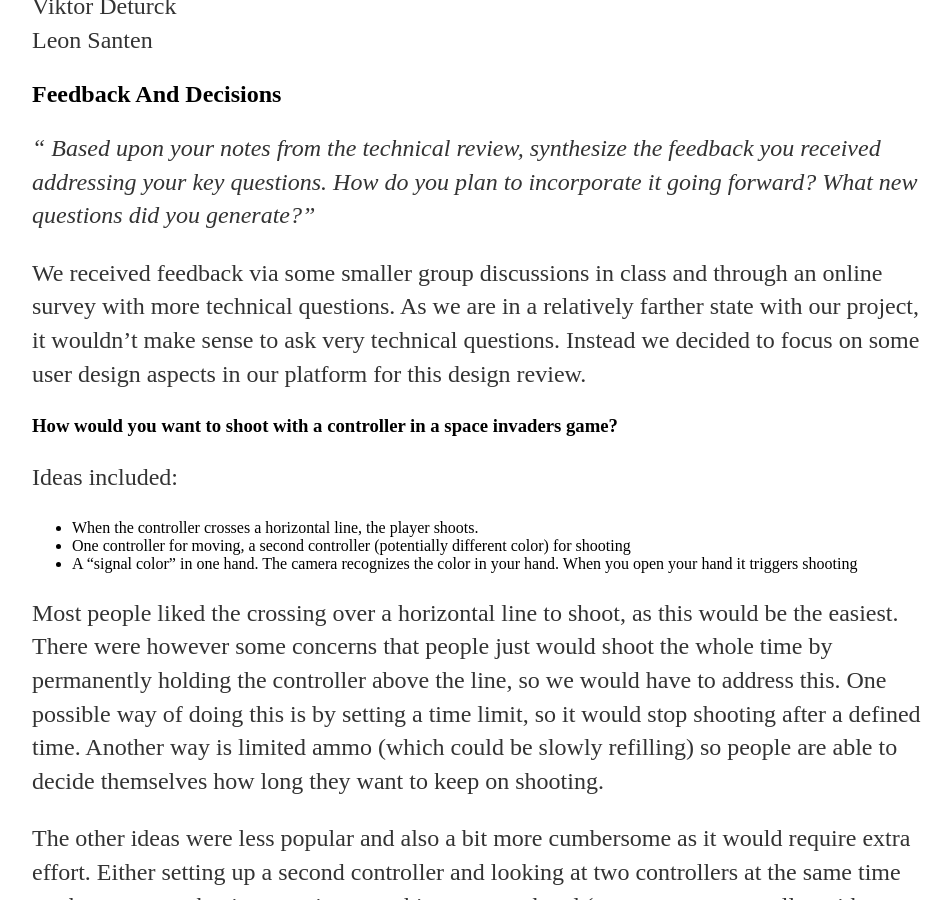
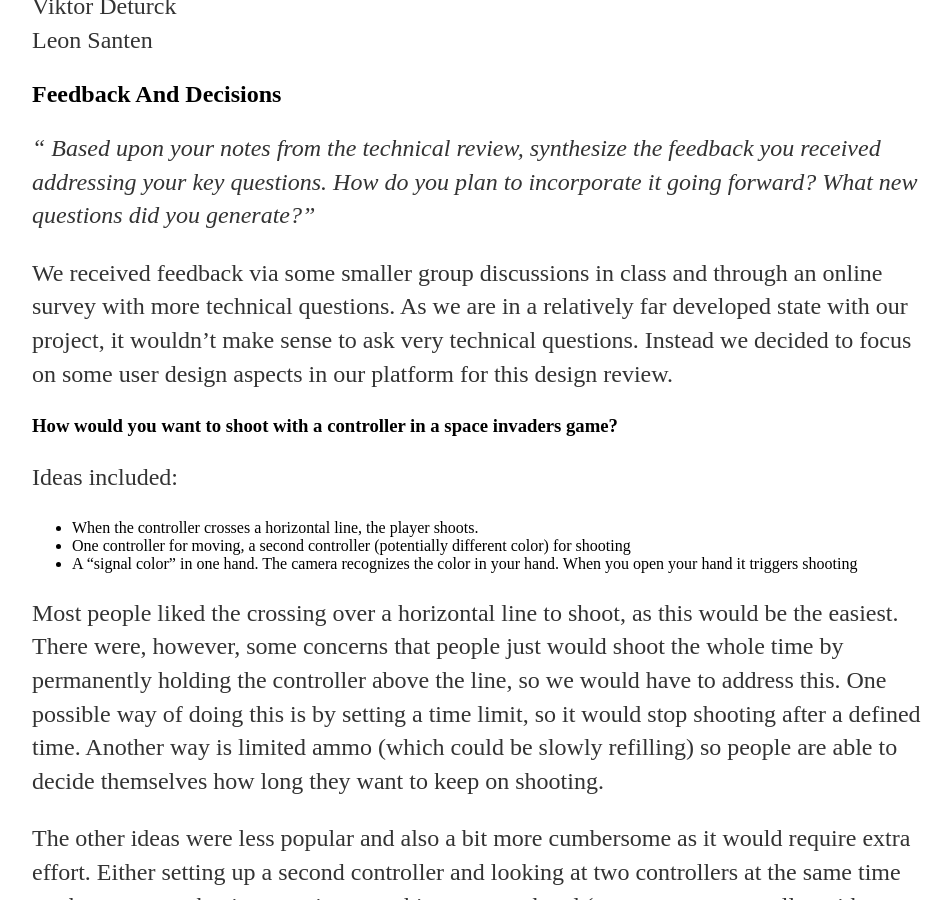
Before and after one commit to richardballaux/Augmented-Reality-Games-Platform, a Jekyll site: the page built from Documentation/Reflection And Synthesis 2.md, in a window 1280 px wide and 900 px high, scrolled down 241 px. Shown: the whole window, without its empty margins (160-1110 px from the left). Built offline with Jekyll 4.4.1, drawn with Linux system fonts in a browser that asks for light colours; our own code applies the rules of GitHub Pages for plain Markdown files.

Commit message:
fixing typos

```diff
--- a/Documentation/Reflection And Synthesis 2.md
+++ b/Documentation/Reflection And Synthesis 2.md
@@ -6,7 +6,7 @@ Leon Santen <br/>
 ## Feedback And Decisions
 _“ Based upon your notes from the technical review, synthesize the feedback you received addressing your key questions. How do you plan to incorporate it going forward? What new questions did you generate?”_<br/>
 
-We received feedback via some smaller group discussions in class and through an online survey with more technical questions. As we are in a relatively farther state with our project, it wouldn’t make sense to ask very technical questions. Instead we decided to focus on some user design aspects in our platform for this design review.
+We received feedback via some smaller group discussions in class and through an online survey with more technical questions. As we are in a relatively far developed state with our project, it wouldn’t make sense to ask very technical questions. Instead we decided to focus on some user design aspects in our platform for this design review.
 
 ### How would you want to shoot with a controller in a space invaders game?
 
@@ -15,7 +15,7 @@ Ideas included:<br/>
 - One controller for moving, a second controller (potentially different color) for shooting
 - A “signal color” in one hand. The camera recognizes the color in your hand. When you open your hand it triggers shooting
 
-Most people liked the crossing over a horizontal line to shoot, as this would be the easiest. There were however some concerns that people just would shoot the whole time by permanently holding the controller above the line, so we would have to address this. One possible way of doing this is by setting a time limit, so it would stop shooting after a defined time. Another way is limited ammo (which could be slowly refilling) so people are able to decide themselves how long they want to keep on shooting.
+Most people liked the crossing over a horizontal line to shoot, as this would be the easiest. There were, however, some concerns that people just would shoot the whole time by permanently holding the controller above the line, so we would have to address this. One possible way of doing this is by setting a time limit, so it would stop shooting after a defined time. Another way is limited ammo (which could be slowly refilling) so people are able to decide themselves how long they want to keep on shooting.
 
 The other ideas were less popular and also a bit more cumbersome as it would require extra effort. Either setting up a second controller and looking at two controllers at the same time on the screen, or having to paint something on your hand (or cover you controller with your hand, which would also maybe mess with our color recognition) seems a bit counterintuitive.
 
```
